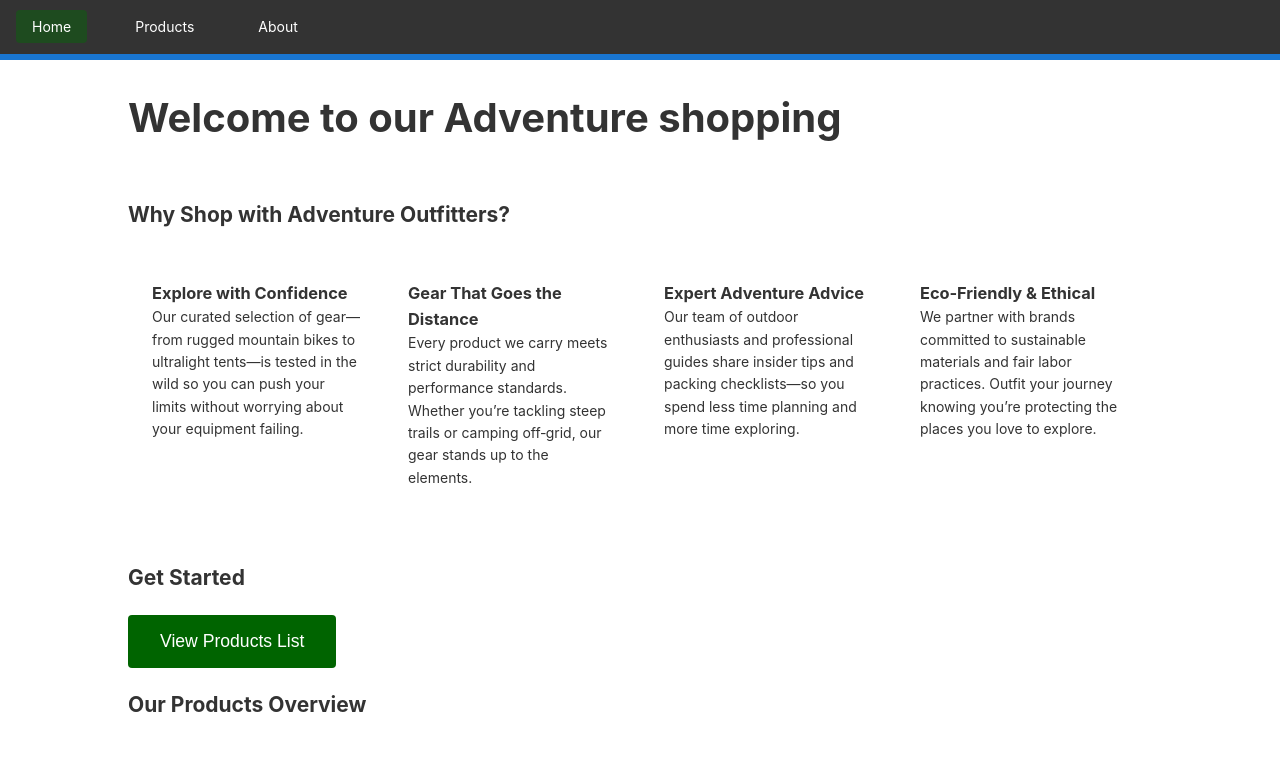
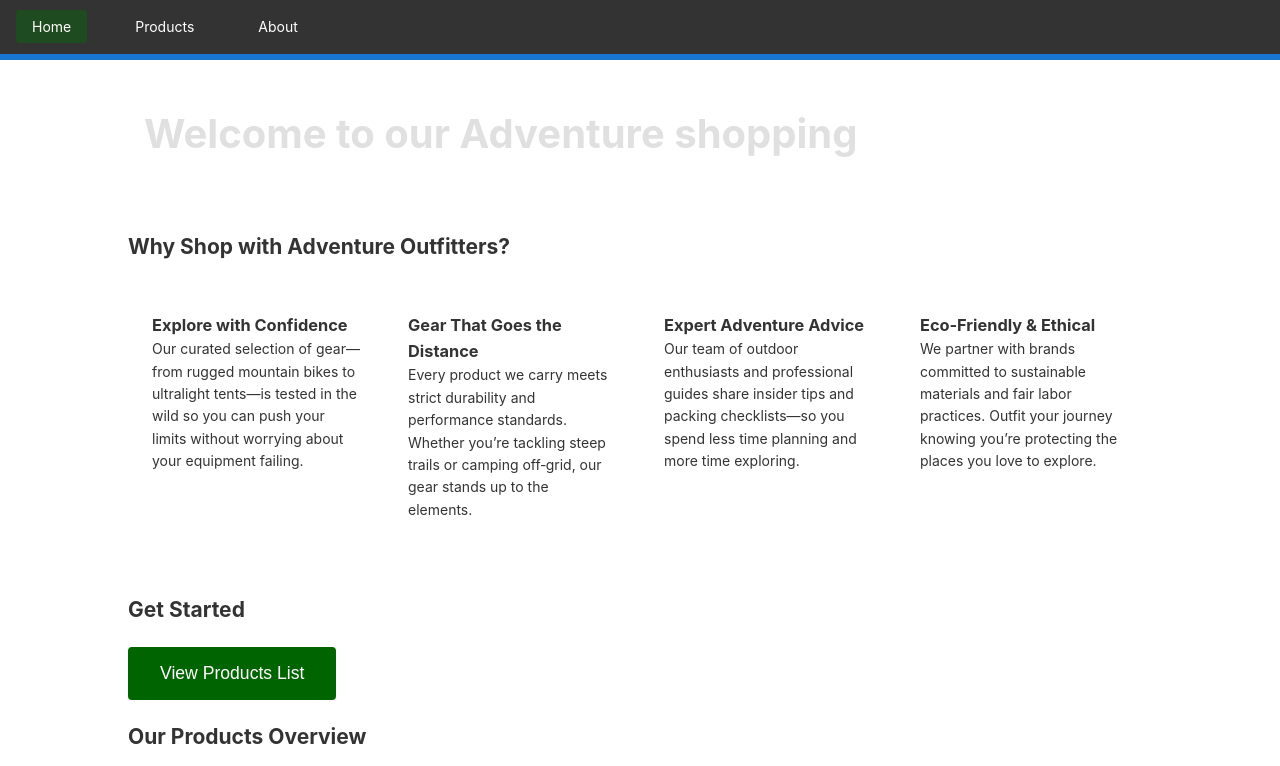
Before and after one commit to davvari-infoblox/Web4All-A11y.Audit.POC, an Angular app: page / in a window 1280 px wide. Shown: the top 766 px of the page. Built offline with nearby package versions, Linux system fonts and the light colour scheme.

Commit message:
added issue

```diff
--- a/src/app/components/home/home.component.css
+++ b/src/app/components/home/home.component.css
@@ -17,9 +17,12 @@
 }
 
 h1 {
-  color: var(--text);
+  color: #e0e0e0; /* Very light gray on light background - critical contrast issue */
   margin-bottom: 2rem;
   font-size: 2.5rem;
+  background-color: #ffffff; /* White background to emphasize poor contrast */
+  padding: 1rem;
+  border-radius: 4px;
 }
 
 .feature-section {
```
